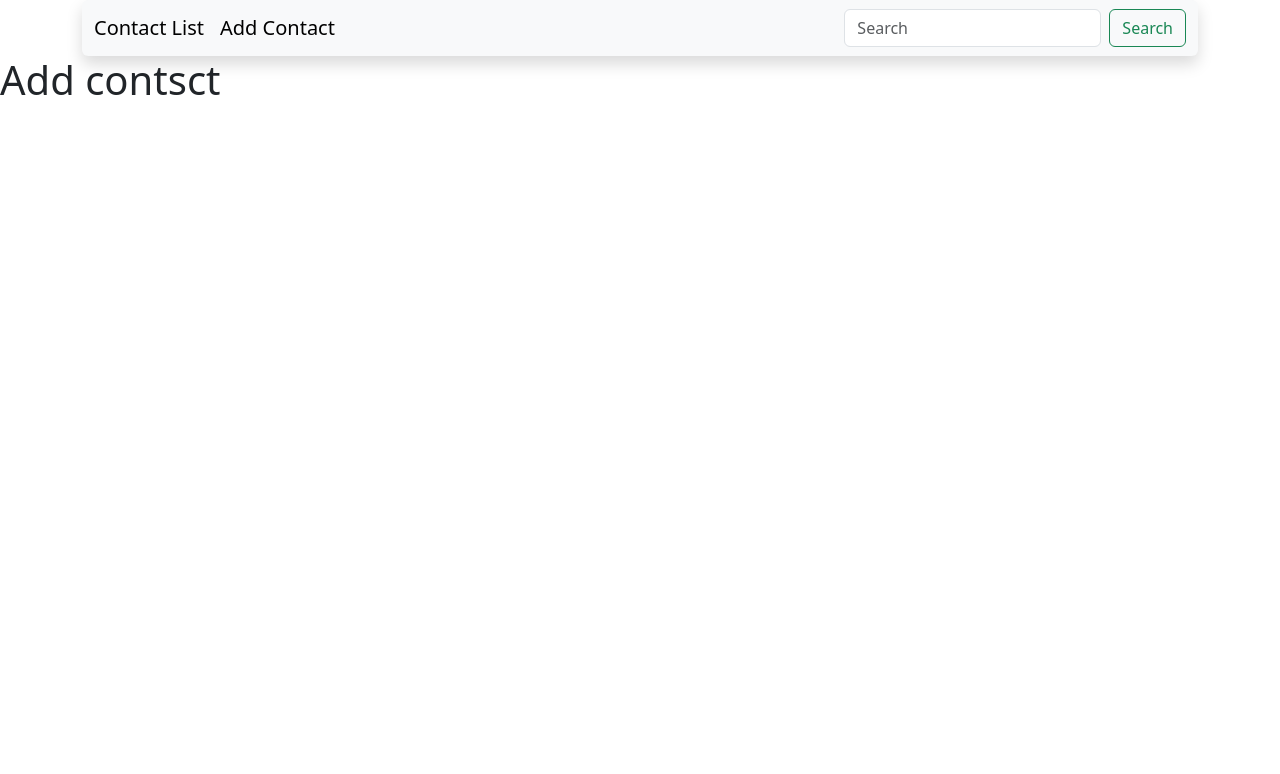
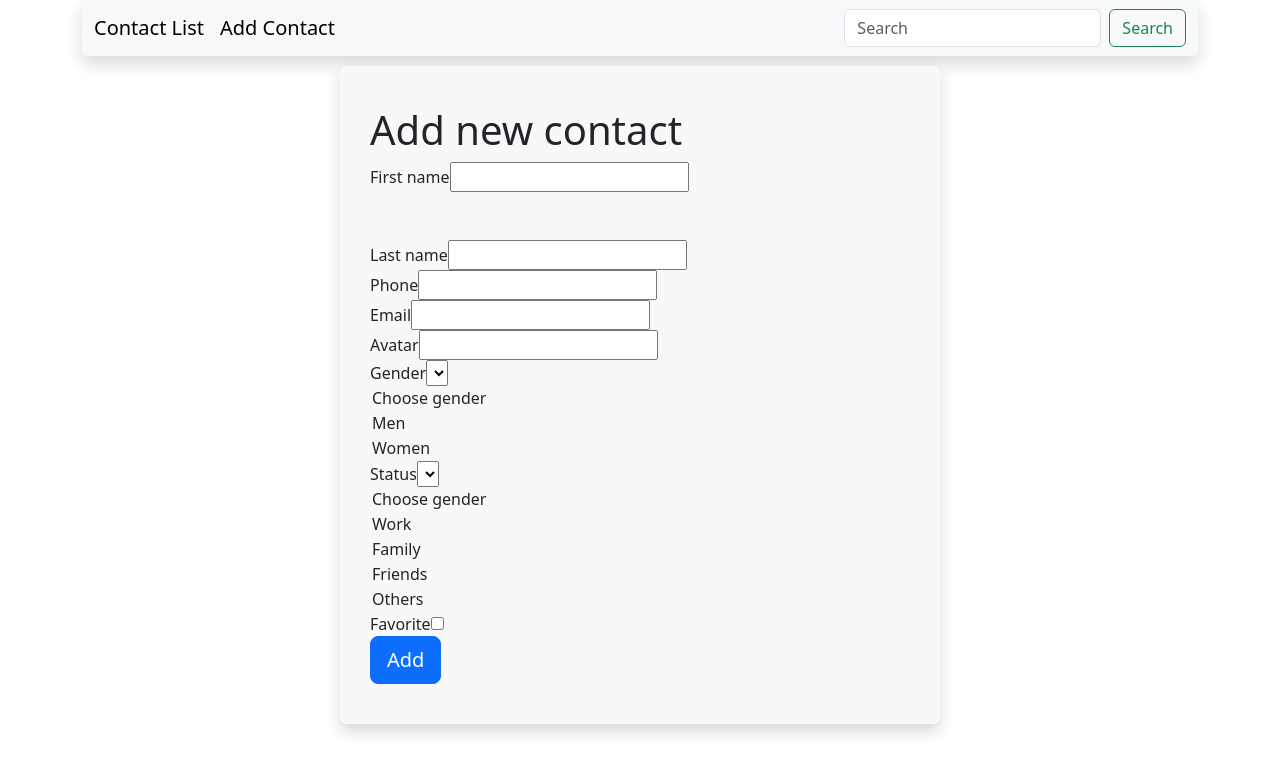
Before and after one commit to Ola1nfo/2Grypa, a React (Vite) app: page /add-contact in a window 1280 px wide. Shown: the top 774 px of the page. Built offline with nearby package versions, Linux system fonts and the light colour scheme.

Commit message:
addContact

```diff
--- /dev/null
+++ b/src/pages/AddContact/AddContact.css
@@ -0,0 +1,6 @@
+.addPage{
+    background-color: #f8f8f8;
+    width: 600px;
+    padding: 40px 30px;
+    margin: 10px auto;
+}
--- a/src/pages/AddContact/AddContact.jsx
+++ b/src/pages/AddContact/AddContact.jsx
@@ -1,8 +1,99 @@
-export default function AddContact() {
-  return (
-    <>
-      <h1>Add contsct</h1>
-    </>
+import './AddContact.css'
 
-  )
+import * as Yup from 'yup'
+import { Formik, Form, Field, ErrorMessage } from 'formik'
+
+
+export default function AddContact () {
+
+    const initialValues = {
+        id: '',
+        firstName: '',
+        lastName: '',
+        phone: '',
+        email: '',
+        avatar: '',
+        gender: '',
+        status: '',
+        favorite: ''
+    }
+
+    const validationSchema = Yup.object().shape({
+        firstName: Yup.string().required('First name is required').min(2, 'Min 2 symbols').max(10, 'Max 10 symbols'),
+        lastName: Yup.string().min(2, 'Too short').max(50, 'Too long').required('Required'),
+        phone: Yup.string().min(5, 'Too short').max(20, 'Too long').required('Required'),
+        email: Yup.string().email('Invalid email').required('Required'),
+        avatar: Yup.string().required('Required'),
+        gender: Yup.string().oneOf(['men', 'women'], 'Invalid gender').required('Required'),
+        status: Yup.string().oneOf(['work', 'family', 'friends', 'others'], 'Invalid status').required('Required'),
+        favorite: Yup.boolean()
+    })
+
+    return (
+        <>
+            <div className="container">
+                <div className="modal-content addPage rounded shadow">
+                    <div className="modal-header">
+                        <h1 className='text-center'>Add new contact</h1>
+                    </div>
+                    <Formik initialValues={initialValues} validationSchema={validationSchema}>
+                        {({isSubmitting}) => (
+                            <Form>
+                                <div className='mb-5'>
+                                    <label htmlFor="firstName">First name</label>
+                                    <Field type='text' name='firstName' id='firstName'/>
+                                    <ErrorMessage name='firstName' component='p' className='text-danger position-absolute'/>
+                                </div>
+                                <div>
+                                    <label htmlFor="lastName">Last name</label>
+                                    <Field type='text' name='lastName' id='lastName'/>
+                                    <ErrorMessage name='lastName'/>
+                                </div>
+                                <div>
+                                    <label htmlFor="phone">Phone</label>
+                                    <Field type='text' name='phone' id='phone'/>
+                                    <ErrorMessage name='phone'/>
+                                </div>
+                                <div>
+                                    <label htmlFor="email">Email</label>
+                                    <Field type='text' name='email' id='email'/>
+                                    <ErrorMessage name='email'/>
+                                </div>
+                                <div>
+                                    <label htmlFor="avatar">Avatar</label>
+                                    <Field type='text' name='avatar' id='avatar'/>
+                                    <ErrorMessage name='avatar'/>
+                                </div>
+                                <div>
+                                    <label htmlFor="gender">Gender</label>
+                                    <Field as='select' name='gender'/>
+                                    <option value="">Choose gender</option>
+                                    <option value="men">Men</option>
+                                    <option value="women">Women</option>
+                                    <ErrorMessage name='gender'/>
+                                </div>
+                                <div>
+                                    <label htmlFor="status">Status</label>
+                                    <Field as='select' name='status'/>
+                                    <option value="">Choose gender</option>
+                                    <option value="work">Work</option>
+                                    <option value="family">Family</option>
+                                    <option value="friends">Friends</option>
+                                    <option value="others">Others</option>
+                                    <ErrorMessage name='status'/>
+                                </div>
+                                <div>
+                                    <label htmlFor="favorite">Favorite</label>
+                                    <Field type='checkbox' name='favorite' id='favorite'/>
+                                    <ErrorMessage name='favorite'/>
+                                </div>
+                                <button type='submit' className='btn btn-primary btn-lg' disabled={isSubmitting}>Add</button>
+                            </Form>
+                        )}
+                    </Formik>
+
+                </div>
+            </div>
+        </>
+    )
 }
```
